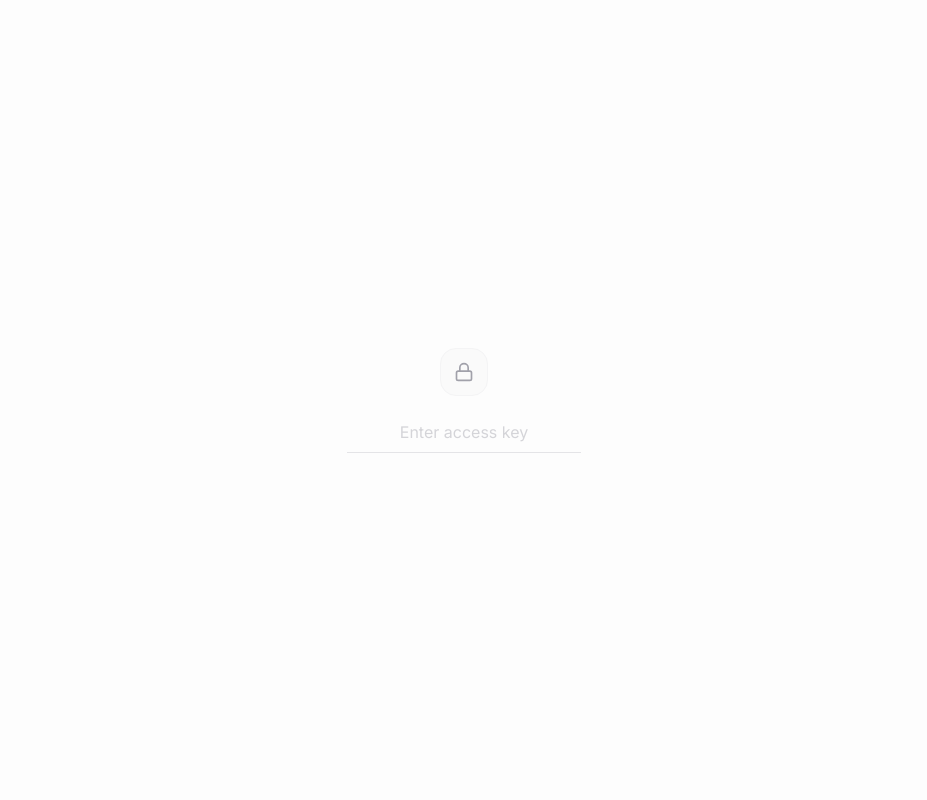
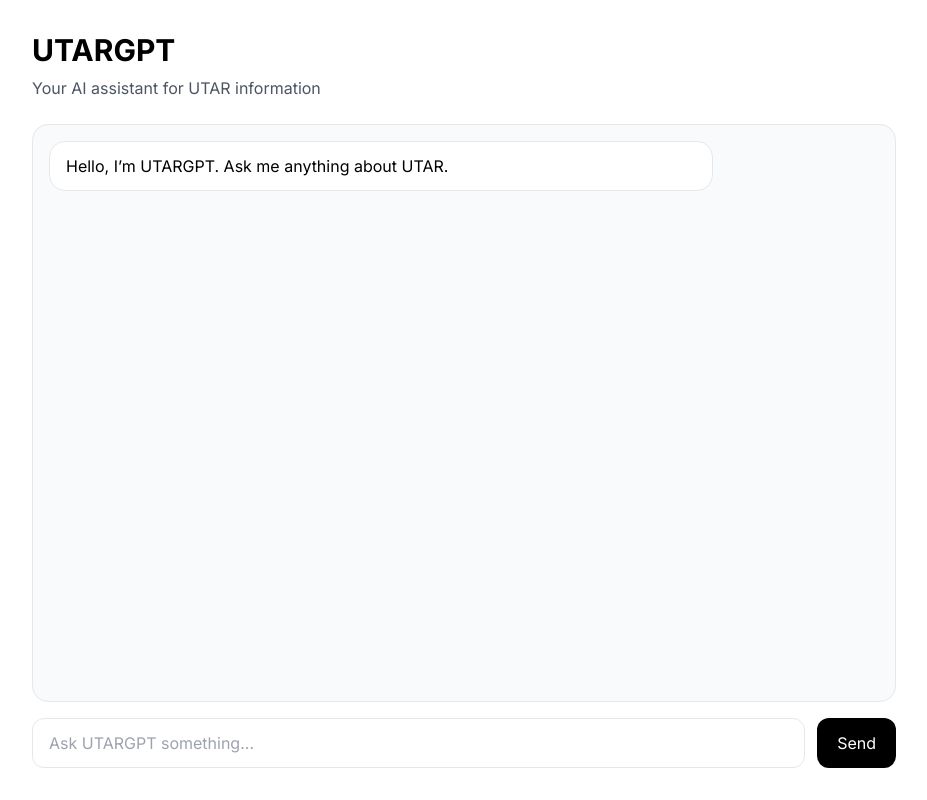
Before and after one commit to cclia19/utargpt, a Next.js app: page / in a window 1280 px wide. Shown: the whole page, without its empty margins (176-1103 px from the left). Built offline with nearby package versions, Linux system fonts and the light colour scheme.

Commit message:
replace upload homepage with chatbot UI

```diff
--- a/app/page.tsx
+++ b/app/page.tsx
@@ -1,308 +1,125 @@
 "use client";
 
-import { useState, useEffect, Suspense } from "react";
-import {
-    UploadCloud,
-    Check,
-    X,
-    Loader2,
-    File as FileIcon,
-    FolderArchive,
-    Lock,
-} from "lucide-react";
-import { useSearchParams } from "next/navigation";
-import JSZip from "jszip";
+import { useState } from "react";
 
-function AdminUploadContent() {
-    const [file, setFile] = useState<File | null>(null);
-    const [status, setStatus] = useState<
-        "idle" | "uploading" | "success" | "error" | "unzipping"
-    >("idle");
-    const [log, setLog] = useState<string>("");
-    const [secret, setSecret] = useState("");
-    const [progress, setProgress] = useState("");
+type ChatMessage = {
+  role: "user" | "assistant";
+  text: string;
+};
 
-    const searchParams = useSearchParams();
+export default function HomePage() {
+  const [input, setInput] = useState("");
+  const [messages, setMessages] = useState<ChatMessage[]>([
+    {
+      role: "assistant",
+      text: "Hello, I’m UTARGPT. Ask me anything about UTAR.",
+    },
+  ]);
+  const [loading, setLoading] = useState(false);
 
-    useEffect(() => {
-        const s = searchParams.get("secret");
-        if (s) setSecret(s);
-    }, [searchParams]);
+  const sendMessage = async () => {
+    if (!input.trim() || loading) return;
 
-    const handleFileChange = (e: React.ChangeEvent<HTMLInputElement>) => {
-        if (e.target.files && e.target.files[0]) {
-            setFile(e.target.files[0]);
-            setStatus("idle");
-            setLog("");
-            setProgress("");
-        }
+    const userMessage: ChatMessage = {
+      role: "user",
+      text: input,
     };
 
-    const uploadSingleFile = async (fileToUpload: Blob, fileName: string) => {
-        // Phase 1: Get Upload URL
-        const initRes = await fetch("/api/admin/ingest", {
-            method: "POST",
-            headers: {
-                "Content-Type": "application/json",
-                "x-admin-secret": secret,
-            },
-            body: JSON.stringify({
-                phase: "init",
-                filename: fileName,
-                mimeType: fileToUpload.type || "application/pdf",
-                size: fileToUpload.size,
-            }),
-        });
+    const updatedMessages = [...messages, userMessage];
+    setMessages(updatedMessages);
+    setInput("");
+    setLoading(true);
 
-        if (!initRes.ok) {
-            const errData = await initRes.json();
-            throw new Error(errData.error || "Failed to initialize upload");
-        }
-        const { uploadUrl } = await initRes.json();
+    try {
+      const history = updatedMessages
+        .filter((msg) => msg.role === "user" || msg.role === "assistant")
+        .slice(0, -1)
+        .map((msg) => ({
+          role: msg.role === "assistant" ? "model" : "user",
+          parts: [{ text: msg.text }],
+        }));
 
-        // Phase 2: Upload Direct to Google (Bypass Vercel Limit)
-        const uploadRes = await fetch(uploadUrl, {
-            method: "PUT",
-            headers: {
-                "Content-Length": fileToUpload.size.toString(),
-                "X-Goog-Upload-Command": "upload, finalize",
-                "X-Goog-Upload-Offset": "0", // <--- THIS LINE IS REQUIRED
-            },
-            body: fileToUpload,
-        });
+      const res = await fetch("/api/chat", {
+        method: "POST",
+        headers: {
+          "Content-Type": "application/json",
+        },
+        body: JSON.stringify({
+          message: userMessage.text,
+          history,
+        }),
+      });
 
-        if (!uploadRes.ok) throw new Error("Google upload failed");
-        const googleData = await uploadRes.json();
-        const fileUri = googleData.file.uri;
+      const data = await res.json();
 
-        // Phase 3: Link to Knowledge Base
-        const linkRes = await fetch("/api/admin/ingest", {
-            method: "POST",
-            headers: {
-                "Content-Type": "application/json",
-                "x-admin-secret": secret,
-            },
-            body: JSON.stringify({
-                phase: "link",
-                fileUri: fileUri,
-                mimeType: fileToUpload.type,
-            }),
-        });
+      const botMessage: ChatMessage = {
+        role: "assistant",
+        text: data.text || "No response received.",
+      };
 
-        if (!linkRes.ok) throw new Error("Failed to index file");
-    };
+      setMessages((prev) => [...prev, botMessage]);
+    } catch (error) {
+      setMessages((prev) => [
+        ...prev,
+        {
+          role: "assistant",
+          text: "Sorry, something went wrong while contacting the server.",
+        },
+      ]);
+    } finally {
+      setLoading(false);
+    }
+  };
 
-    const handleUpload = async () => {
-        if (!file || !secret) return;
-        setStatus("uploading");
-        setLog("Starting process...");
+  return (
+    <main className="min-h-screen bg-white text-black flex flex-col">
+      <div className="max-w-4xl w-full mx-auto flex flex-col flex-1 px-4 py-8">
+        <h1 className="text-3xl font-bold mb-2">UTARGPT</h1>
+        <p className="text-gray-600 mb-6">
+          Your AI assistant for UTAR information
+        </p>
 
-        try {
-            let totalCount = 0;
+        <div className="flex-1 border rounded-2xl p-4 bg-gray-50 overflow-y-auto min-h-[500px] space-y-4">
+          {messages.map((msg, index) => (
+            <div
+              key={index}
+              className={`max-w-[80%] px-4 py-3 rounded-2xl whitespace-pre-wrap ${
+                msg.role === "user"
+                  ? "ml-auto bg-black text-white"
+                  : "mr-auto bg-white border text-black"
+              }`}
+            >
+              {msg.text}
+            </div>
+          ))}
 
-            // 1. Handle ZIP Files Client-Side (Bypass 4.5MB Vercel Limit)
-            if (file.name.toLowerCase().endsWith(".zip")) {
-                setStatus("unzipping");
-                setLog("Unzipping file in browser...");
+          {loading && (
+            <div className="mr-auto bg-white border text-black max-w-[80%] px-4 py-3 rounded-2xl">
+              Thinking...
+            </div>
+          )}
+        </div>
 
-                const zip = new JSZip();
-                const zipContent = await zip.loadAsync(file);
-
-                const filesToProcess: { name: string; blob: Blob }[] = [];
-
-                // Extract valid files
-                zipContent.forEach((relativePath, zipEntry) => {
-                    const isJunk =
-                        zipEntry.name.startsWith("__MACOSX") ||
-                        zipEntry.name.startsWith(".");
-                    const isSupported = /\.(pdf|txt|md|docx|html)$/i.test(
-                        zipEntry.name
-                    );
-
-                    if (!zipEntry.dir && !isJunk && isSupported) {
-                        filesToProcess.push({
-                            name:
-                                zipEntry.name.split("/").pop() || zipEntry.name, // Simple filename
-                            blob: null as any, // Will load async below
-                        });
-                    }
-                });
-
-                if (filesToProcess.length === 0)
-                    throw new Error("No supported files found in ZIP");
-
-                setLog(`Found ${filesToProcess.length} files. Uploading...`);
-                setStatus("uploading");
-
-                // Upload sequentially to avoid Rate Limits & Race Conditions
-                for (let i = 0; i < filesToProcess.length; i++) {
-                    const entryName =
-                        zipContent.files[
-                            Object.keys(zipContent.files).find((k) =>
-                                k.endsWith(filesToProcess[i].name)
-                            ) || ""
-                        ];
-                    const blob = await entryName.async("blob");
-
-                    setProgress(`${i + 1} / ${filesToProcess.length}`);
-                    setLog(`Uploading: ${filesToProcess[i].name}`);
-
-                    await uploadSingleFile(blob, filesToProcess[i].name);
-                    totalCount++;
-                }
-            } else {
-                // 2. Handle Single File (Non-ZIP)
-                // Direct upload allows large files, so we remove the limit check
-                await uploadSingleFile(file, file.name);
-                totalCount = 1;
-            }
-
-            setStatus("success");
-            setLog(`${totalCount} documents indexed successfully.`);
-            setProgress("");
-        } catch (error: any) {
-            console.error(error);
-            setStatus("error");
-            setLog(error.message || "An unexpected error occurred");
-            setProgress("");
-        }
-    };
-
-    if (!secret) {
-        return (
-            <div className="h-screen flex items-center justify-center bg-[#FDFDFD]">
-                <div className="text-center space-y-4">
-                    <div className="w-12 h-12 bg-zinc-50 rounded-2xl flex items-center justify-center mx-auto border border-zinc-100">
-                        <Lock size={20} className="text-zinc-400" />
-                    </div>
-                    <input
-                        type="password"
-                        placeholder="Enter access key"
-                        className="text-center border-b border-zinc-200 focus:border-zinc-900 outline-none py-2 bg-transparent placeholder:text-zinc-300 transition-colors"
-                        onChange={(e) => setSecret(e.target.value)}
-                    />
-                </div>
-            </div>
-        );
-    }
-
-    return (
-        <div className="min-h-screen bg-[#FDFDFD] flex items-center justify-center p-6">
-            <div className="w-full max-w-lg">
-                <div className="mb-8">
-                    <h1 className="text-2xl font-semibold text-zinc-900 tracking-tight">
-                        Data Ingestion
-                    </h1>
-                    <p className="text-zinc-500 text-sm mt-2">
-                        Upload university documents to the vector store.
-                    </p>
-                </div>
-
-                <div className="bg-white rounded-3xl border border-zinc-100 shadow-xl shadow-zinc-100/50 p-2">
-                    <div className="relative group border border-dashed border-zinc-200 rounded-2xl p-12 transition-all hover:bg-zinc-50 hover:border-zinc-300">
-                        <input
-                            type="file"
-                            accept=".pdf,.txt,.md,.zip"
-                            onChange={handleFileChange}
-                            className="absolute inset-0 w-full h-full opacity-0 cursor-pointer z-10"
-                        />
-
-                        <div className="flex flex-col items-center justify-center text-center space-y-4 pointer-events-none">
-                            <div className="w-12 h-12 bg-white rounded-xl shadow-sm border border-zinc-100 flex items-center justify-center">
-                                {file ? (
-                                    file.name.endsWith(".zip") ? (
-                                        <FolderArchive
-                                            size={20}
-                                            className="text-zinc-700"
-                                        />
-                                    ) : (
-                                        <FileIcon
-                                            size={20}
-                                            className="text-zinc-700"
-                                        />
-                                    )
-                                ) : (
-                                    <UploadCloud
-                                        size={20}
-                                        className="text-zinc-300 group-hover:text-zinc-500 transition-colors"
-                                    />
-                                )}
-                            </div>
-                            <div>
-                                <p className="text-sm font-medium text-zinc-900">
-                                    {file
-                                        ? file.name
-                                        : "Drag and drop or click"}
-                                </p>
-                                <p className="text-xs text-zinc-400 mt-1">
-                                    {file
-                                        ? `${(file.size / 1024 / 1024).toFixed(
-                                              2
-                                          )} MB`
-                                        : "PDF, TXT, or ZIP archives"}
-                                </p>
-                            </div>
-                        </div>
-                    </div>
-                </div>
-
-                <div className="mt-6 flex flex-col items-center gap-4">
-                    <button
-                        onClick={handleUpload}
-                        disabled={
-                            !file ||
-                            status === "uploading" ||
-                            status === "unzipping"
-                        }
-                        className="w-full py-4 bg-zinc-900 hover:bg-black text-white rounded-2xl font-medium text-sm transition-all disabled:opacity-50 disabled:cursor-not-allowed flex items-center justify-center gap-2"
-                    >
-                        {status === "uploading" || status === "unzipping" ? (
-                            <>
-                                {status === "unzipping"
-                                    ? "Unzipping..."
-                                    : `Processing ${progress}`}
-                                <Loader2
-                                    size={14}
-                                    className="animate-spin opacity-50"
-                                />
-                            </>
-                        ) : (
-                            "Begin Indexing"
-                        )}
-                    </button>
-
-                    {(status === "success" || status === "uploading") && (
-                        <div className="flex items-center gap-2 text-zinc-600 text-xs font-medium bg-zinc-50 px-3 py-1.5 rounded-full">
-                            {status === "success" ? (
-                                <Check size={12} className="text-emerald-500" />
-                            ) : (
-                                <Loader2 size={12} className="animate-spin" />
-                            )}
-                            {log}
-                        </div>
-                    )}
-
-                    {status === "error" && (
-                        <div className="flex items-center gap-2 text-rose-600 text-xs font-medium bg-rose-50 px-3 py-1.5 rounded-full">
-                            <X size={12} /> {log}
-                        </div>
-                    )}
-                </div>
-            </div>
+        <div className="mt-4 flex gap-3">
+          <input
+            type="text"
+            value={input}
+            onChange={(e) => setInput(e.target.value)}
+            onKeyDown={(e) => {
+              if (e.key === "Enter") sendMessage();
+            }}
+            placeholder="Ask UTARGPT something..."
+            className="flex-1 border rounded-xl px-4 py-3 outline-none"
+          />
+          <button
+            onClick={sendMessage}
+            disabled={loading}
+            className="bg-black text-white px-5 py-3 rounded-xl disabled:opacity-50"
+          >
+            Send
+          </button>
         </div>
-    );
+      </div>
+    </main>
+  );
 }
-
-export default function AdminUploadPage() {
-    return (
-        <Suspense
-            fallback={
-                <div className="min-h-screen bg-[#FDFDFD] flex items-center justify-center">
-                    <Loader2 className="animate-spin text-zinc-300" />
-                </div>
-            }
-        >
-            <AdminUploadContent />
-        </Suspense>
-    );
-}
```
